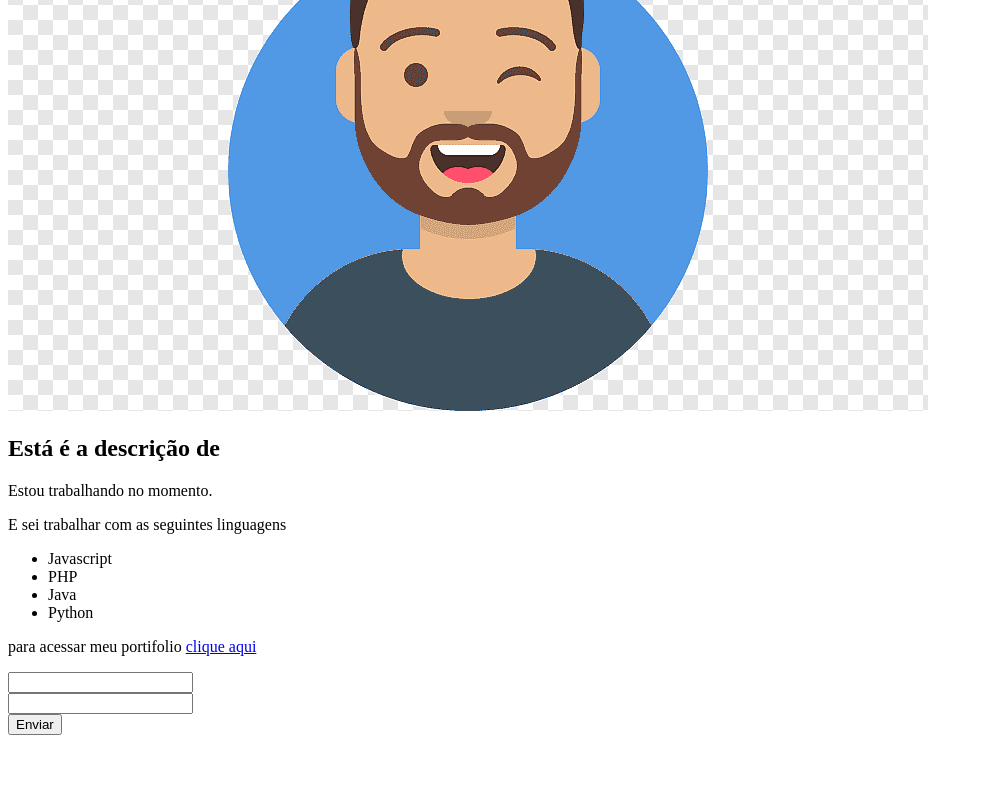
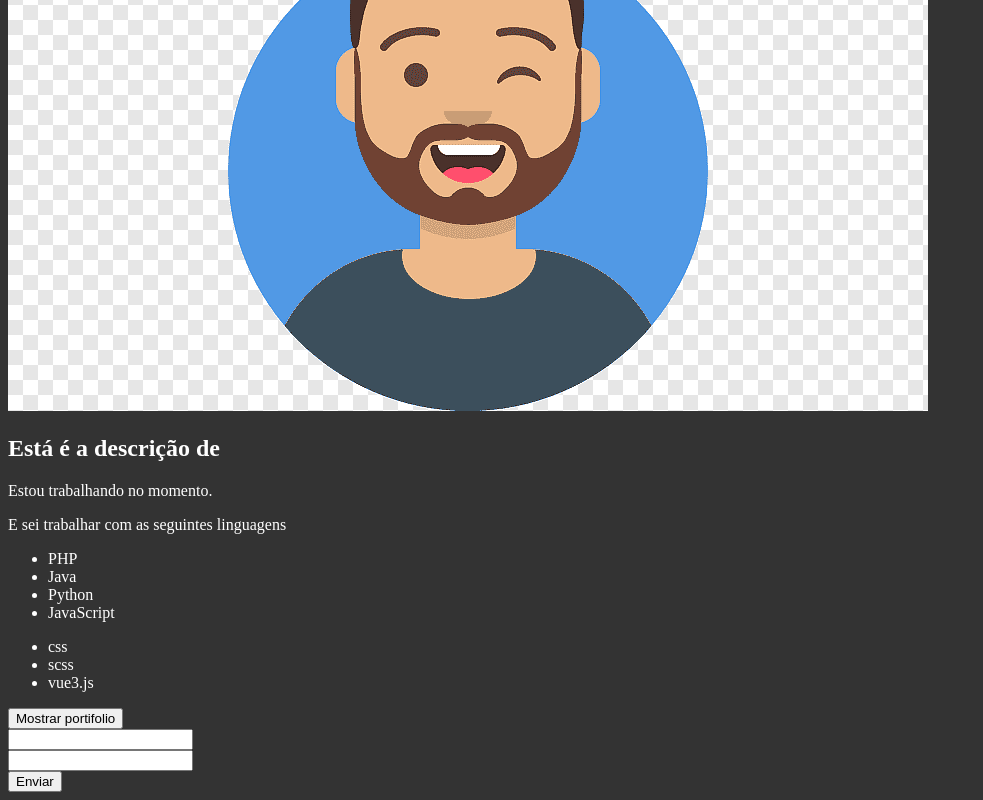
Before and after one commit to Valentinscramin/Delivery-VUE, a Vue app: page / in a window 1280 px wide. Shown: the part 293-1093 px from the top of the page, without its empty margins (0-983 px from the left). Before the commit the page ends 1036 px from the top, so only its background shows below. Built offline with nearby package versions, Linux system fonts and the light colour scheme.

Commit message:
methods and events with parameters

```diff
--- a/src/App.vue
+++ b/src/App.vue
@@ -20,3 +20,9 @@ export default {
   },
 };
 </script>
+<style>
+body {
+  background-color: #333;
+  color: #FFF;
+}
+</style>
--- a/src/components/Form.vue
+++ b/src/components/Form.vue
@@ -1,14 +1,33 @@
 <template>
-    <div>
-        <input type="text">
-        <br>
-        <input type="text">
-        <br>
-        <input type="submit" value="Enviar">
-    </div>
+  <div>
+    <form @submit="submitForm($event)">
+      <input type="text" v-model="name"/>
+      <br />
+      <input type="text" v-model="email"/>
+      <br />
+      <input type="submit" value="Enviar" />
+    </form>
+  </div>
 </template>
 <script>
 export default {
-    name: 'Form'
-}
+  name: "Form",
+  data() {
+    return {
+        name: "",
+        email: ""
+    }
+  },
+  methods: {
+    submitForm(e){
+        e.preventDefault();
+
+        const name = this.name;
+        const email = this.email;
+
+        console.log(name)
+        console.log(email)
+    }
+  },
+};
 </script>
--- a/src/components/Info.vue
+++ b/src/components/Info.vue
@@ -5,12 +5,24 @@
     <p>Estou trabalhando no momento.</p>
     <p>E sei trabalhar com as seguintes linguagens</p>
     <ul>
-      <li>Javascript</li>
-      <li>PHP</li>
-      <li>Java</li>
-      <li>Python</li>
+      <li v-for="(eachOne, index) in backend_technologies" :key="index">
+        {{ eachOne }}
+      </li>
     </ul>
-    <p>
+    <ul>
+      <li
+        v-for="eachOne in front_technologies"
+        :key="eachOne.id"
+        @click="mostrarId(eachOne.id)"
+      >
+        {{ eachOne.name }}
+      </li>
+    </ul>
+     <p v-show="mostrar_id">
+      {{ selected_id }}
+    </p>
+    <button @click="mostrarPortifolio">{{ texto_botao }}</button>
+    <p v-show="mostrar_portifolio">
       para acessar meu portifolio
       <a :href="meu_link" target="_blank">clique aqui</a>
     </p>
@@ -23,10 +35,34 @@ export default {
   data() {
     return {
       meu_link: "https://github.com/Valentinscramin/",
+      mostrar_portifolio: false,
+      texto_botao: "Mostrar portifolio",
+      mostrar_id: false,
+      selected_id: "",
+      backend_technologies: ["PHP", "Java", "Python", "JavaScript"],
+      front_technologies: [
+        { id: 1, name: "css" },
+        { id: 2, name: "scss" },
+        { id: 3, name: "vue3.js" },
+      ],
     };
   },
   components: {
     PictureVue,
   },
+  methods: {
+    mostrarId(id) {
+      this.mostrar_id = true
+      this.selected_id = id
+    },
+    mostrarPortifolio() {
+      this.mostrar_portifolio = !this.mostrar_portifolio;
+      if (!this.mostrar_portifolio) {
+        this.texto_botao = "Mostrar portifolio";
+      } else {
+        this.texto_botao = "Esconder portifolio";
+      }
+    },
+  },
 };
 </script>
--- a/src/components/Pessoa.vue
+++ b/src/components/Pessoa.vue
@@ -28,3 +28,15 @@ export default {
   },
 };
 </script>
+
+<style scoped>
+p {
+  color: red;
+  transition: .5s;
+}
+p:hover {
+  transition: .5s;
+  color: blue;
+  cursor: pointer;
+}
+</style>
```
